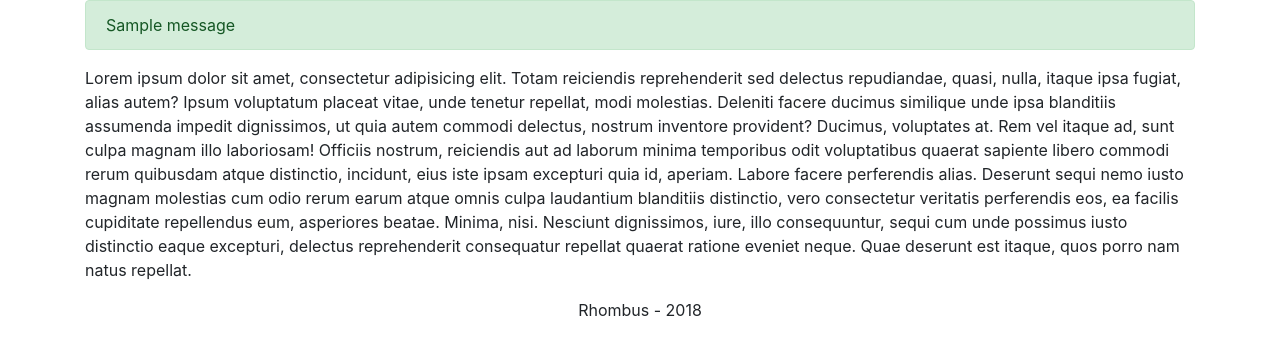
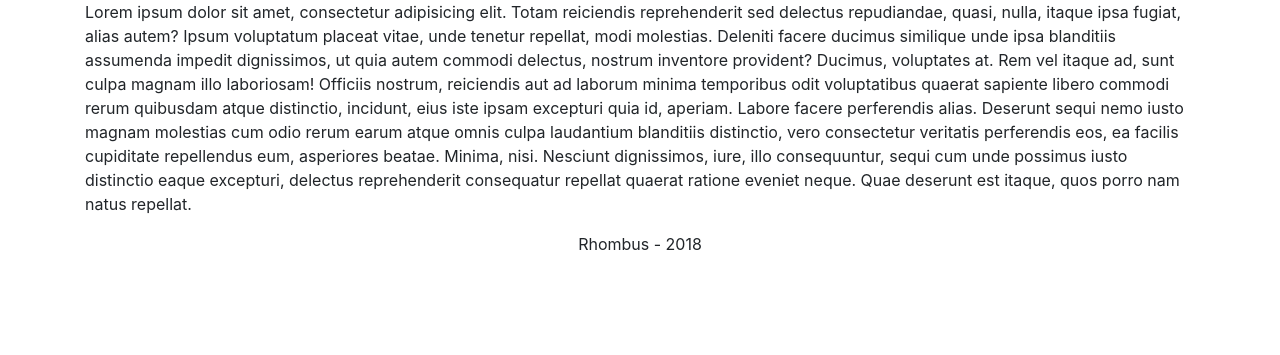
Before and after one commit to akshays94/ocr-receipt-scanner, a Django app: page /about/ in a window 1280 px wide. Shown: the top 355 px of the page. Run offline with Django 3.2, Linux system fonts and the light colour scheme; tables that the repository leaves empty hold one stand-in row (values such as "Sample post"); one stand-in notice (Sample message) is shown; style sheets or scripts are compiled from the project's sources; some libraries are stand-ins or nearby versions.

Commit message:
FIXED: 403 error

```diff
--- a/ocr_receipt_scanner/templates/base.html
+++ b/ocr_receipt_scanner/templates/base.html
@@ -60,12 +60,6 @@
 
     <div class="container">
 
-      {% if messages %}
-          {% for message in messages %}
-              <div class="alert {% if message.tags %}alert-{{ message.tags }}{% endif %}">{{ message }}</div>
-          {% endfor %}
-      {% endif %}
-
       {% block content %}
 
         <p><span>Lorem ipsum dolor sit amet, consectetur adipisicing elit. Totam reiciendis reprehenderit sed delectus repudiandae, quasi, nulla, itaque ipsa fugiat, alias autem? Ipsum voluptatum placeat vitae, unde tenetur repellat, modi molestias.</span>
```
